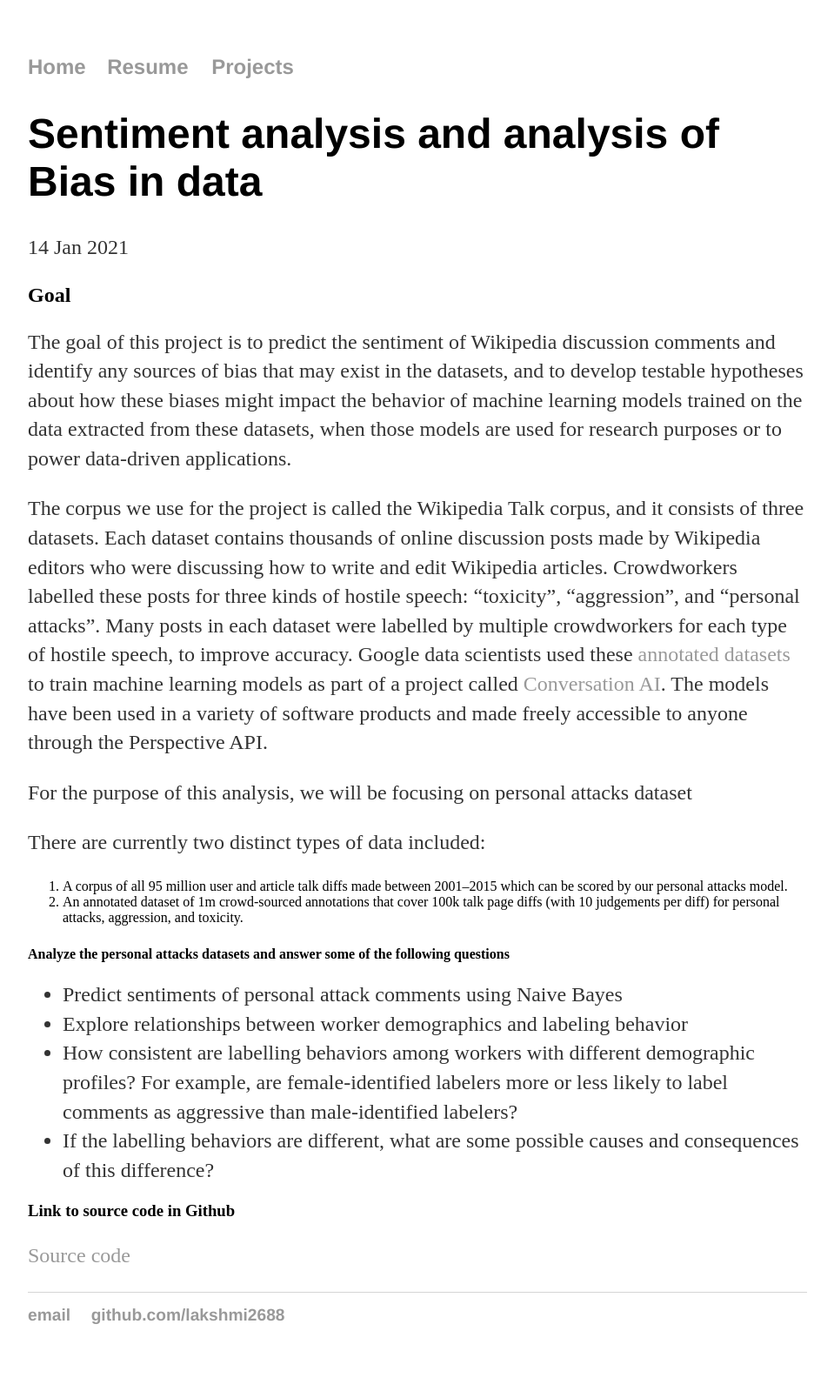
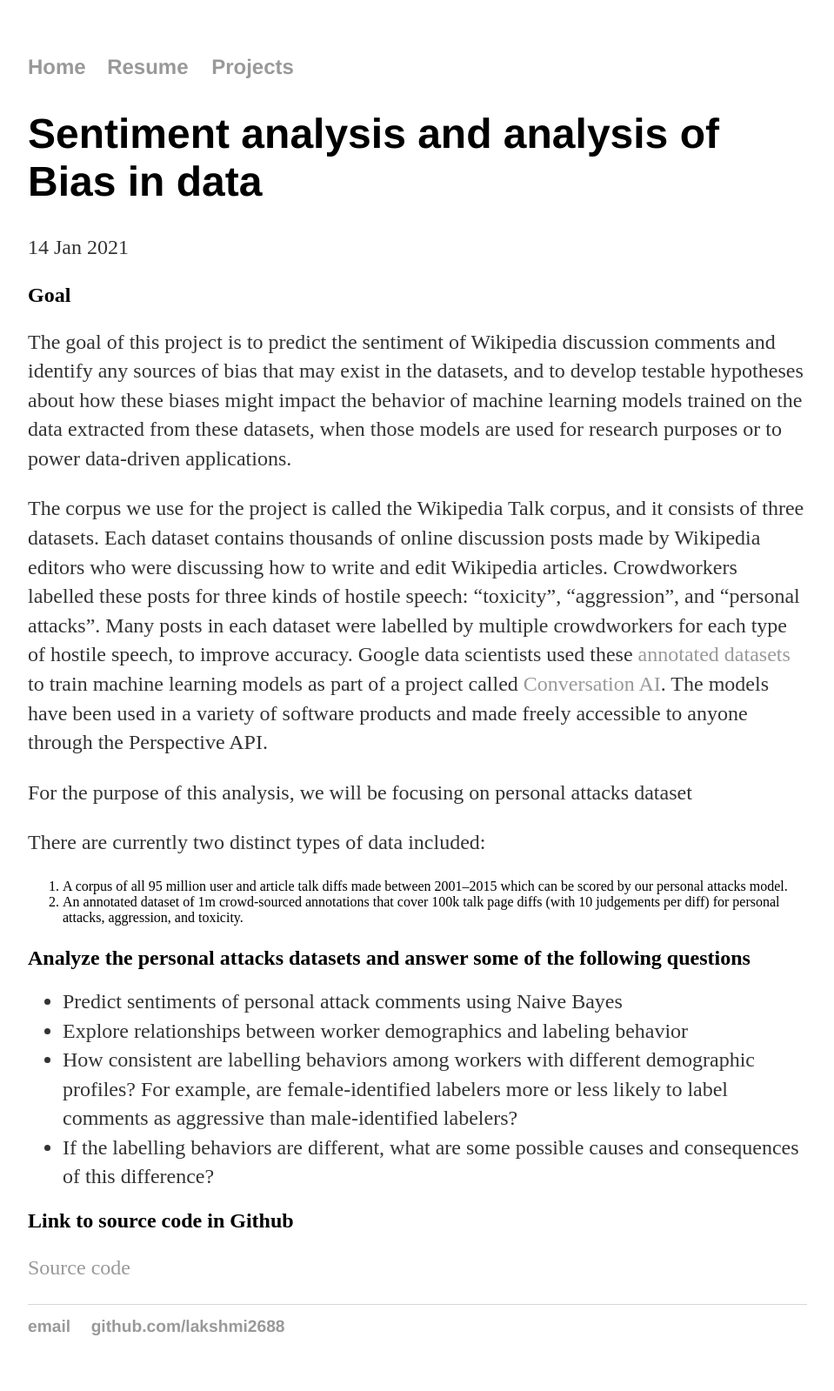
Before and after one commit to lakshmi2688/lakshmi2688.github.io, a Jekyll site: the page built from _posts/2021-01-14-Sentiment_Analysis_and_bias_in_data.md, in a window 1280 px wide. Shown: the whole page at 87% size, without its empty margins (160-1119 px from the left). Built offline with Jekyll 4.4.1, drawn with Linux system fonts in a browser that asks for light colours.

```diff
--- a/_posts/2021-01-14-Sentiment_Analysis_and_bias_in_data.md
+++ b/_posts/2021-01-14-Sentiment_Analysis_and_bias_in_data.md
@@ -15,12 +15,12 @@ date: 2021-01-14
    <ol><li> A corpus of all 95 million user and article talk diffs made between 2001–2015 which can be scored by our personal attacks model.</li>
    <li> An annotated dataset of 1m crowd-sourced annotations that cover 100k talk page diffs (with 10 judgements per diff) for personal attacks, aggression, and toxicity.</li></ol>   </p>
 
-<h4>Analyze the personal attacks datasets and  answer some of the following questions</h4>
+<h2>Analyze the personal attacks datasets and answer some of the following questions</h2>
 <ul><li>Predict sentiments of personal attack comments using Naive Bayes</li>
     <li>Explore relationships between worker demographics and labeling behavior</li>
     <li>How consistent are labelling behaviors among workers with different demographic profiles? For example, are female-identified labelers more or less likely to label comments as aggressive than male-identified labelers?</li>
     <li>If the labelling behaviors are different, what are some possible causes and consequences of this difference?</li></ul>
 
 
-<h3>Link to source code in Github</h3>
+<h2>Link to source code in Github</h2>
 <a href= "https://github.com/lakshmi2688/Sentiment-Analysis-and-understand-Bias-in-Data">Source code</a>
```
